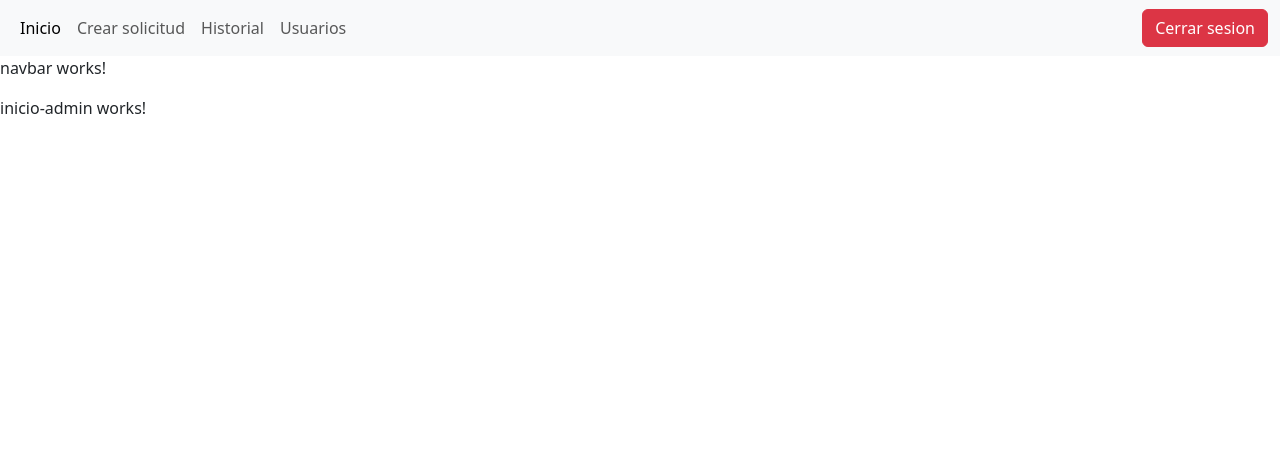
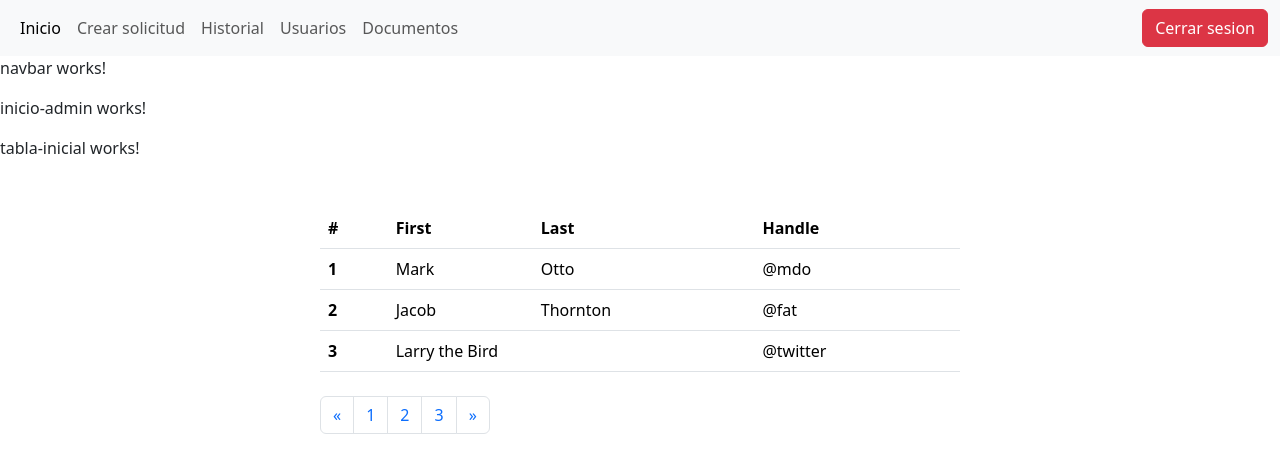
Before and after one commit to sofiaramos5357/front_requerimientos, an Angular app: page /home in a window 1280 px wide. Shown: the top 472 px of the page. Built offline with nearby package versions, Linux system fonts and the light colour scheme; no server answers.

Commit message:
modificaciones

```diff
--- a/src/app/components/formulario-crear-solicitud/formulario-crear-solicitud.component.html
+++ b/src/app/components/formulario-crear-solicitud/formulario-crear-solicitud.component.html
@@ -1 +1,32 @@
 <p>formulario-crear-solicitud works!</p>
+
+<form>
+    <div class="d-grid gap-2 col-2 mx-auto mt-5">
+        <label for="exampleInputEmail1" class="form-label">Descripcion</label>
+        <input type="text" class="form-control" id="exampleInputEmail1" aria-describedby="emailHelp"/>
+
+        <label for="exampleInputEmail1" class="form-label">Objetivo</label>
+        <input type="text" class="form-control" id="exampleInputEmail1" aria-describedby="emailHelp"/>
+
+        <label for="exampleInputEmail1" class="form-label">Sistema</label>
+        <select class="form-select" aria-label="Default select example" >
+        <option selected>Seleccione el sistema</option>
+        <option value="1">One</option>
+        <option value="2">Two</option>
+        <option value="3">Three</option>
+        </select>
+
+        <label for="exampleInputEmail1" class="form-label">Elaborador</label>
+        <select class="form-select" aria-label="Default select example">
+        <option selected>Seleccione el usuario elaborador</option>
+        <option value="1">One</option>
+        <option value="2">Two</option>
+        <option value="3">Three</option>
+        </select>
+
+
+        <button type="submit" class="btn btn-primary mt-5" >
+        <a class="nav-link" href="/home">Crear solicitud</a></button>
+
+    </div>
+</form>
--- a/src/app/components/formulario-login/formulario-login.component.html
+++ b/src/app/components/formulario-login/formulario-login.component.html
@@ -16,6 +16,7 @@
     <div class="d-grid gap-2 col-1 mx-auto mt-4">
       <button type="submit" class="btn btn-secondary">
         <a class="nav-link" href="/crearusuario">Registrarse</a></button>
-      <button type="submit" class="btn btn-primary">Entrar</button>
+      <button type="submit" class="btn btn-primary">
+        <a class="nav-link" href="/home">Entrar</a></button>
     </div>
   </form>
--- a/src/app/components/shared/navbar/navbar.component.html
+++ b/src/app/components/shared/navbar/navbar.component.html
@@ -5,10 +5,11 @@
       </button>
       <div class="collapse navbar-collapse" id="navbarNavAltMarkup">
         <div class="navbar-nav">
-          <a class="nav-link active" aria-current="page" href="/inicioadmin">Inicio</a>
+          <a class="nav-link active" aria-current="page" href="/home">Inicio</a>
           <a class="nav-link" href="/crearsolicitud">Crear solicitud</a>
           <a class="nav-link" href="/historial">Historial</a>
           <a class="nav-link" href="/modificar">Usuarios</a>
+          <a class="nav-link" href="/">Documentos</a>
         </div>
       </div>
       <button type="button" class="btn btn-danger">
@@ -17,4 +18,5 @@
     </div>
 </nav>
 
+
 <p>navbar works!</p>
--- a/src/app/components/tabla-config-usuarios/tabla-config-usuarios.component.html
+++ b/src/app/components/tabla-config-usuarios/tabla-config-usuarios.component.html
@@ -1,7 +1,10 @@
 <p>tabla-config-usuarios works!</p>
 
 <head>
-    <link rel="stylesheet" href="https://fonts.googleapis.com/css?family=Roboto:300,400,500,700|Material+Icons">
+  <link
+    rel="stylesheet"
+    href="https://fonts.googleapis.com/css?family=Roboto:300,400,500,700|Material+Icons"
+  />
 </head>
 <body>
   <div class="container">
@@ -21,30 +24,75 @@
             </thead>
             <tbody>
               <tr *ngFor="let usuario of usuarios">
-                            <td class="text-center">{{usuario.Identidad}}</td>
-                            <td >{{usuario.Nombre}}</td>
-                            <td >{{usuario.Correo}}</td>
-                            <td *ngIf="usuario.Activo==true">Activo</td>
-                            <td *ngIf="usuario.Activo==false">Inactivo</td>
+                <td class="text-center">{{ usuario.Identidad }}</td>
+                <td>{{ usuario.Nombre }}</td>
+                <td>{{ usuario.Correo }}</td>
+                <td *ngIf="usuario.Activo == true">Activo</td>
+                <td *ngIf="usuario.Activo == false">Inactivo</td>
                 <td class="text-right">
                   <ng-container *ngFor="let rol of roles">
                     <ng-container *ngIf="rol.Id === usuario.RolId">
-                                        {{rol.Nombre}}
+                      {{ rol.Nombre }}
                     </ng-container>
                   </ng-container>
                 </td>
                 <td class="td-actions text-right">
-                                <button type="button" rel="tooltip" class="btn btn-info btn-just-icon btn-sm" data-original-title="" title="">
+                  <button
+                    type="button"
+                    rel="tooltip"
+                    class="btn btn-info btn-just-icon btn-sm"
+                    data-original-title=""
+                    title=""
+                  >
                     <i class="material-icons">person</i>
                   </button>
-                                <button type="button" rel="tooltip" class="btn btn-success btn-just-icon btn-sm" data-original-title="" title="">
+                  <button
+                    type="button"
+                    rel="tooltip"
+                    class="btn btn-success btn-just-icon btn-sm"
+                    data-original-title=""
+                    title=""
+                  >
                     <i class="material-icons">edit</i>
                   </button>
-                                <button type="button" rel="tooltip" class="btn btn-danger btn-just-icon btn-sm" data-original-title="" title="">
+                  <button
+                    type="button"
+                    rel="tooltip"
+                    class="btn btn-danger btn-just-icon btn-sm"
+                    data-original-title=""
+                    title=""
+                  >
                     <i class="material-icons">close</i>
                   </button>
                 </td>
               </tr>
             </tbody>
           </table>
+
         </div>
+
+      </div>
+
+    </div>
+    <nav aria-label="Page navigation example">
+        <ul class="pagination">
+          <li class="page-item">
+            <a class="page-link" href="#" aria-label="Previous">
+              <span aria-hidden="true">&laquo;</span>
+            </a>
+          </li>
+          <li class="page-item"><a class="page-link" href="#">1</a></li>
+          <li class="page-item"><a class="page-link" href="#">2</a></li>
+          <li class="page-item"><a class="page-link" href="#">3</a></li>
+          <li class="page-item">
+            <a class="page-link" href="#" aria-label="Next">
+              <span aria-hidden="true">&raquo;</span>
+            </a>
+          </li>
+        </ul>
+      </nav>
+  </div>
+
+
+
+</body>
--- a/src/app/components/tabla-inicial/tabla-inicial.component.html
+++ b/src/app/components/tabla-inicial/tabla-inicial.component.html
@@ -1 +1,52 @@
 <p>tabla-inicial works!</p>
+
+<div class="d-grid gap-2 col-6 mx-auto mt-5">
+<table class="table">
+    <thead>
+      <tr>
+        <th scope="col">#</th>
+        <th scope="col">First</th>
+        <th scope="col">Last</th>
+        <th scope="col">Handle</th>
+      </tr>
+    </thead>
+    <tbody>
+      <tr>
+        <th scope="row">1</th>
+        <td>Mark</td>
+        <td>Otto</td>
+        <td>@mdo</td>
+      </tr>
+      <tr>
+        <th scope="row">2</th>
+        <td>Jacob</td>
+        <td>Thornton</td>
+        <td>@fat</td>
+      </tr>
+      <tr>
+        <th scope="row">3</th>
+        <td colspan="2">Larry the Bird</td>
+        <td>@twitter</td>
+      </tr>
+    </tbody>
+  </table>
+
+  <nav aria-label="Page navigation example">
+    <ul class="pagination">
+      <li class="page-item">
+        <a class="page-link" href="#" aria-label="Previous">
+          <span aria-hidden="true">&laquo;</span>
+        </a>
+      </li>
+      <li class="page-item"><a class="page-link" href="#">1</a></li>
+      <li class="page-item"><a class="page-link" href="#">2</a></li>
+      <li class="page-item"><a class="page-link" href="#">3</a></li>
+      <li class="page-item">
+        <a class="page-link" href="#" aria-label="Next">
+          <span aria-hidden="true">&raquo;</span>
+        </a>
+      </li>
+    </ul>
+  </nav>
+
+</div>
--- a/src/app/pages/administrador/crear-solicitud/crear-solicitud.component.html
+++ b/src/app/pages/administrador/crear-solicitud/crear-solicitud.component.html
@@ -1,3 +1,5 @@
 <app-navbar></app-navbar>
 
 <p>crear-solicitud works!</p>
+
+<app-formulario-crear-solicitud></app-formulario-crear-solicitud>
--- a/src/app/pages/administrador/inicio-admin/inicio-admin.component.html
+++ b/src/app/pages/administrador/inicio-admin/inicio-admin.component.html
@@ -2,6 +2,19 @@
 
 <p>inicio-admin works!</p>
 
+<app-tabla-inicial></app-tabla-inicial>
+<!--
+<router-outlet></router-outlet>
+router-outlet es una etiqueta especial en Angular que sirve para mostrar los componentes hijos de un componente
 
 
-<router-outlet></router-outlet>
+
+para hacer solo un home y cargar dependiendo del rol
+
+ Si el usuario es un administrador, muestra el menú de administrador
+<app-admin-menu *ngIf="isAdmin"></app-admin-menu>
+
+ Si el usuario es un usuario común, muestra el menú de usuario común
+<app-user-menu *ngIf="!isAdmin"></app-user-menu>
+
+-->
```
Lines whose indentation alone changed are shown as unchanged.
